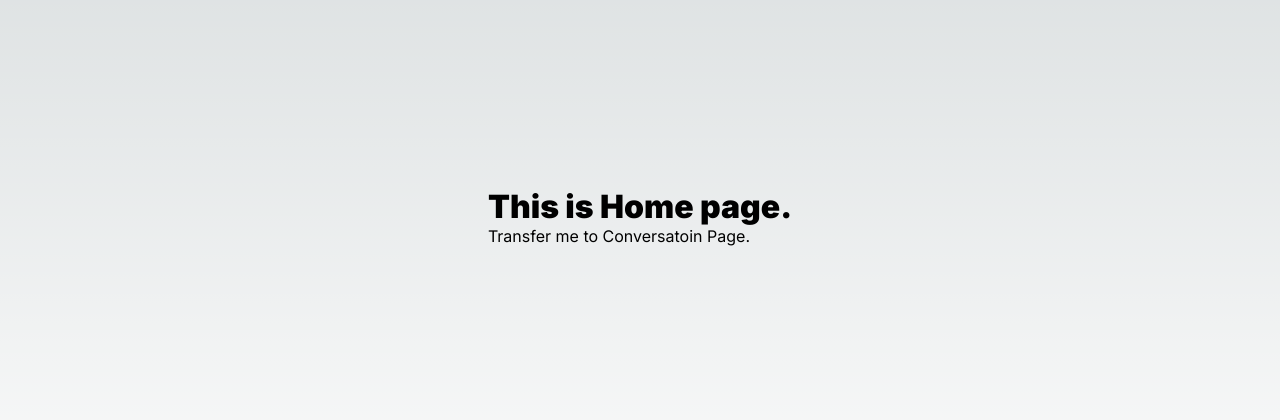
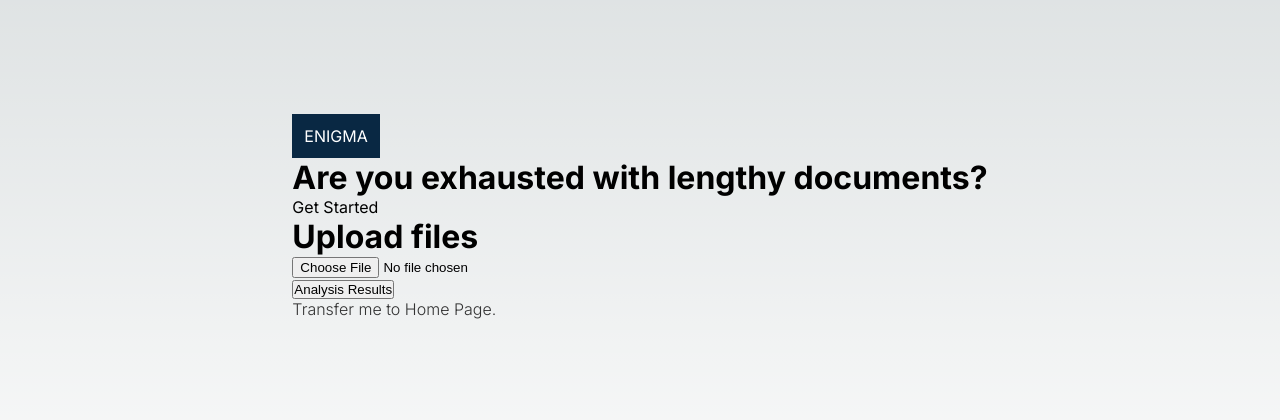
Before and after one commit to Aryankarma/EnigmaFrontEnd, a Next.js app: page / in a window 1280 px wide. Shown: the part 184-604 px from the top of the page. Built offline with nearby package versions, Linux system fonts and the light colour scheme.

Commit message:
Frontend added, needs updattions

```diff
--- a/app/page.jsx
+++ b/app/page.jsx
@@ -1,12 +1,53 @@
-import Image from "next/image";
-import styles from "./page.module.scss"; // importing sass file class syntax for next js [className={styles.yourClassName}]
+import React from "react";
 import Link from "next/link";
+import styles from "./page.module.scss";
 
-export default function Home() {
-  return <div>
-    <h1 className={styles.MainHeading}>
-        This is Home page.
-    </h1>
-    <Link href="./conversation">Transfer me to Conversatoin Page.</Link>
-  </div>
+export default function Convo() {
+  return (
+    <div>
+      <nav className={styles.nav}>
+        ENIGMA
+      </nav>
+
+      <main>
+        <div className="intro-text">
+          <h1>Are you exhausted with lengthy documents?</h1>
+          <a href="#" className="get-started-button">Get Started</a>
+        </div>
+
+        <div className="card">
+        <div className={styles.dottedBox}>
+          <h1>Upload files</h1>
+          <div className="card-body">
+            <section id="file-upload">
+              <form action="/upload" method="post" enctype="multipart/form-data">
+                <input type="file" id="upload-file" accept=".pdf,.doc,.docx" />
+                {/*  <h4>-OR-</h4>
+                <h4>Drag and drop files</h4> */}
+               {/* <button type="submit" id="upload-button">Browse files</button> */}
+              </form>
+            </section>
+            </div>
+            <div>
+              {/* Add the progress section for file upload here */}
+            </div>
+          </div>
+        </div>
+
+        <section id="output">
+          <button id="result-button" className="hidden">Analysis Results</button>
+          {/* Output section to display analysis results */}
+        </section>
+      </main>
+
+      <footer>
+        {/* Footer content goes here */}
+      </footer>
+
+      {/* Add any other elements or components you need */}
+
+      {/* Example of using Next.js Link component */}
+      <Link className={styles.link} href="/">Transfer me to Home Page.</Link>
+    </div>
+  );
 }
--- a/app/page.module.scss
+++ b/app/page.module.scss
@@ -1,11 +1,27 @@
-
 // same css syntax
 .MainHeading{
   font-weight: 900;
-  color: black;
+  color: rgb(26, 26, 72);
 }
 
 .link{
   color: #333;
   font-weight:300;
 }
+
+@import url('https://cdnjs.cloudflare.com/ajax/libs/font-awesome/5.15.4/css/all.min.css');
+
+
+.nav {
+  border: 2px solid #092843; /* Border color */
+  background-color: #092843; /* Background color */
+  color: white; /* Text color */
+  padding: 10px; /* Add padding for better appearance */
+  display: inline-block; /* Ensure the border wraps around the text */
+}
+
+.container {
+  width: 100%;
+  display: flex;
+  justify-content: center;
+}
```
Also changed, not shown: app/conversation/convostyles.module.scss (line endings or trailing spaces).
